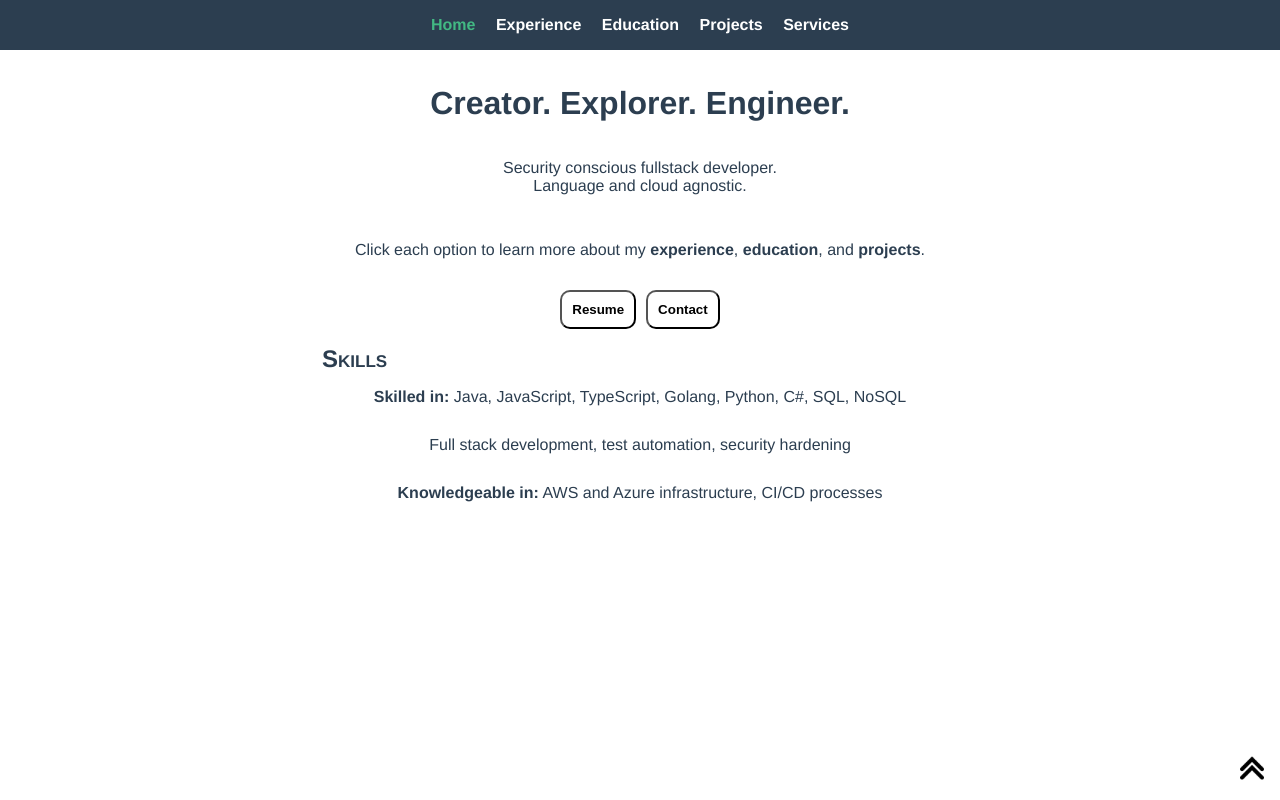
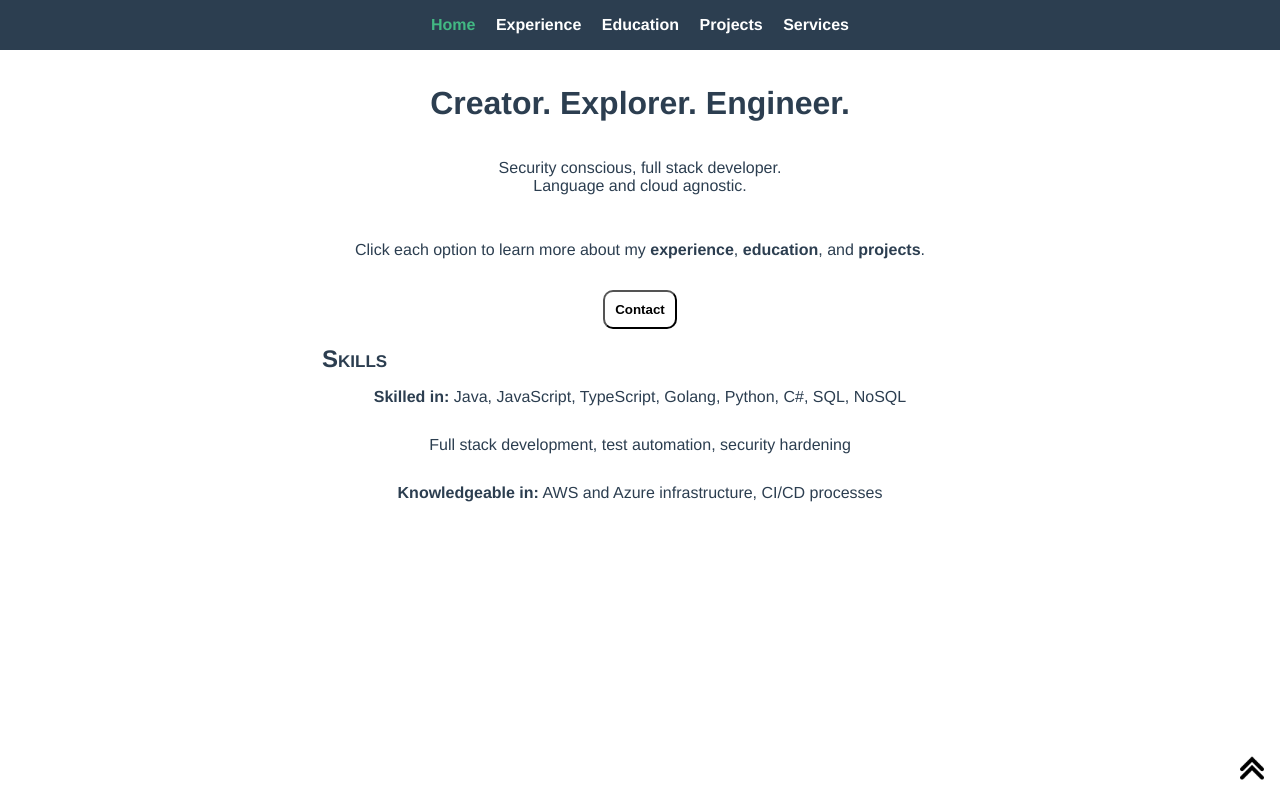
Before and after one commit to kevhunte/resume_vue, a Vue app: page / in a window 1280 px wide. Built offline with nearby package versions, Linux system fonts and the light colour scheme.

Commit message:
Delete resume

```diff
--- a/src/views/Home.vue
+++ b/src/views/Home.vue
@@ -5,13 +5,12 @@
 
   <div id="sumContainer" class="containers" style="margin: 0 3rem;">
     <p>
-      Security conscious fullstack developer. <br />
+      Security conscious, full stack developer. <br />
       Language and cloud agnostic.<br />
     </p>
     <p>
       Click each option to learn more about my <router-link to="/experience">experience</router-link>, <router-link to="/education">education</router-link>, and <router-link to="/projects">projects</router-link>.
     </p>
-    <a :href="navigateTo('/Resume.pdf')" target="_blank" rel="noopener"><button type="button" name="button">Resume</button></a>
     <a href="https://www.linkedin.com/in/kevin-hunte-818759115/" target="_blank" rel="noopener"><button type="button" name="button">Contact</button></a>
   </div>
 
```
Also changed, not shown: 1 other file (tests, documents, lock files or other folders).
